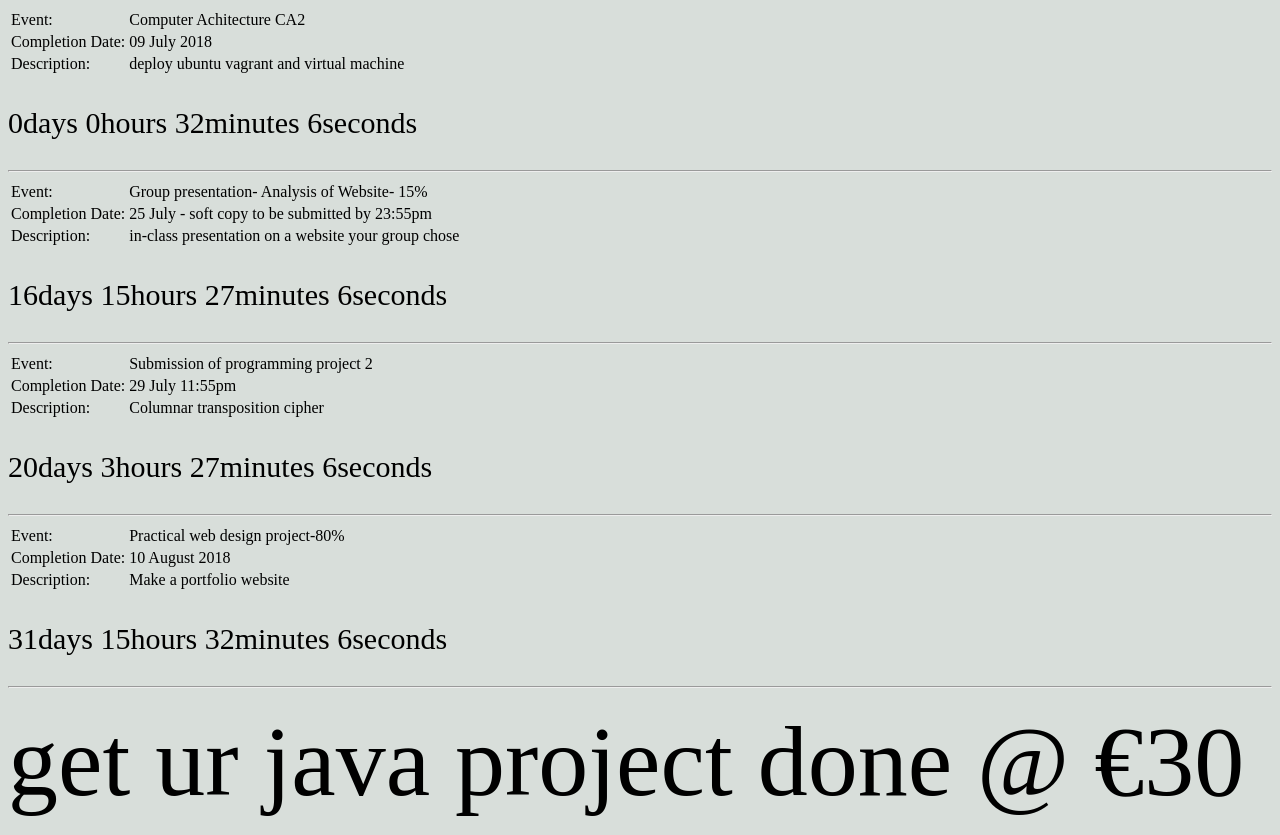
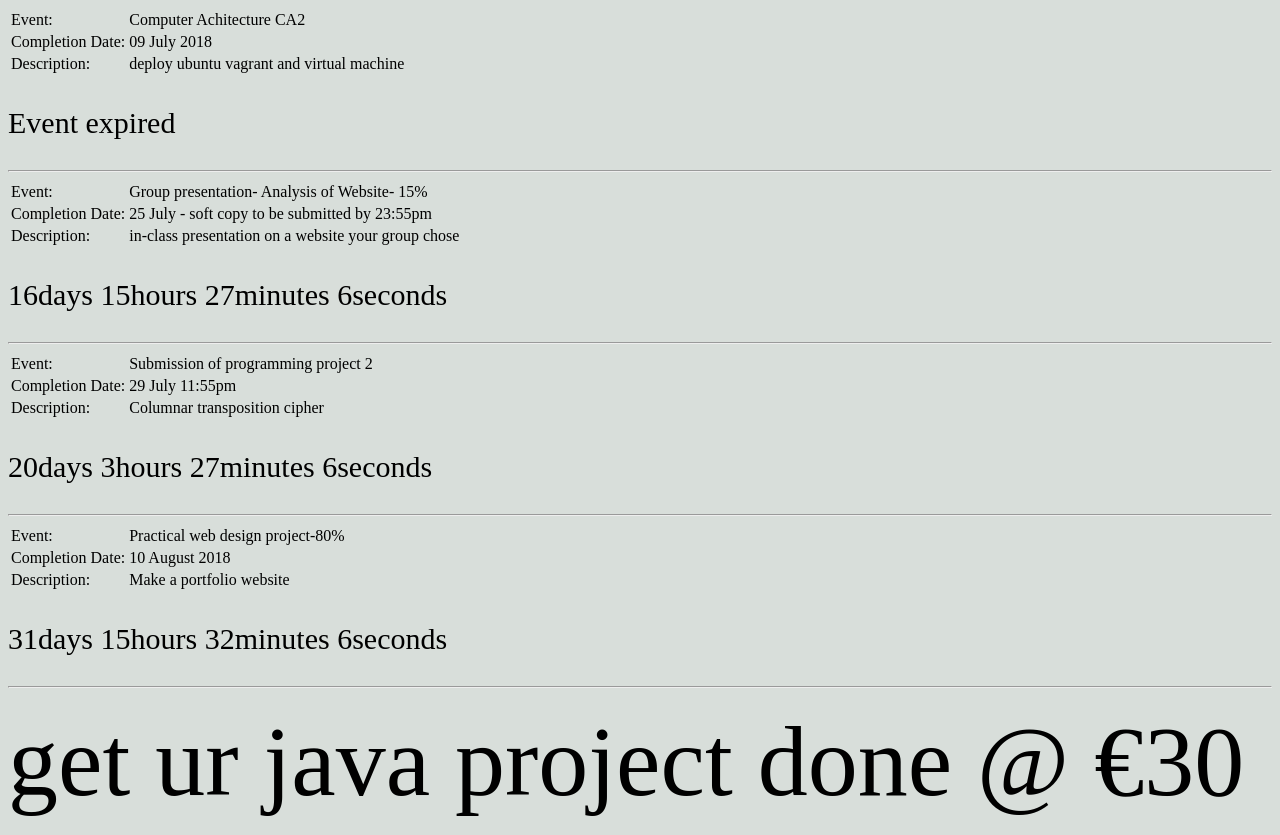
Before and after one commit to El-Nico/El-Nico.github.io, a plain HTML site: page index.html in a window 1280 px wide. Drawn offline with Linux system fonts and the light colour scheme.

Commit message:
ca2 architecture expired

```diff
--- a/index.html
+++ b/index.html
@@ -20,7 +20,7 @@
                 <td>Description:</td><td>deploy ubuntu vagrant and virtual machine</td>
             </tr>
         </table>
-        <p id="#C1" class="countDownParagraph"></p>
+        <p id="#C1" class="countDownParagraph">Event expired</p>
         <hr>
     </div>
     <div id="#2">
@@ -112,7 +112,7 @@ let update = setInterval(function() {
   }
 }, 1000);
 }
-dispCountdown("#C1", new Date("Jul 9, 2018 9:00:00").getTime());
+//dispCountdown("#C1", new Date("Jul 9, 2018 9:00:00").getTime());
 dispCountdown("#C2", new Date("Jul 25, 2018 23:55:00").getTime());
 dispCountdown("#C3", new Date("Jul 29, 2018 11:55:00").getTime());
 dispCountdown("#C4", new Date("Aug 10, 2018").getTime());
```
